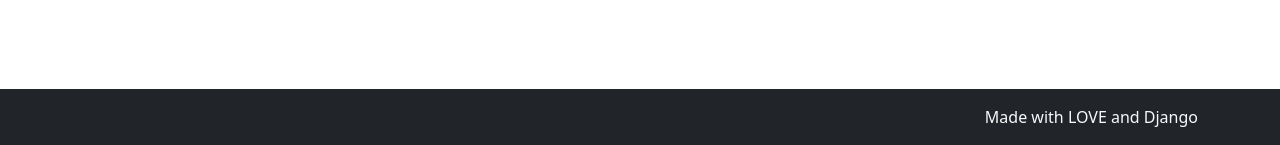
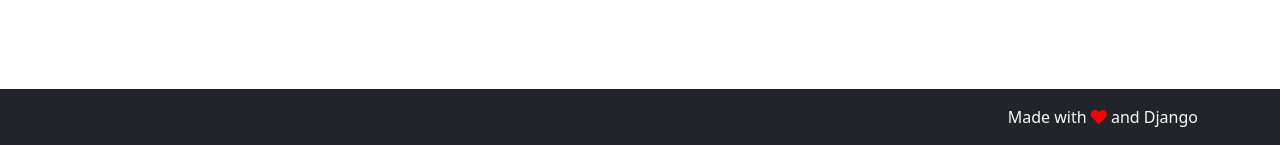
Before and after one commit to AhirwarAlok/MeetingPlanner, a Django app: page / in a window 1280 px wide. Shown: the part 655-800 px from the top of the page. Run offline with Django 3.2, Linux system fonts and the light colour scheme.

Commit message:
Adds heart icon to footer
- Adds font awesome CDN link
- Changes icon color to red

```diff
--- a/MeetingPlannerUI/static/MeetingPlannerUI/styles/main.css
+++ b/MeetingPlannerUI/static/MeetingPlannerUI/styles/main.css
@@ -7,3 +7,7 @@ footer {
     bottom: 0;
     left: 0;right: 0;
 }
+
+.heartIcon {
+    color: #ff0000;
+}
--- a/MeetingPlannerUI/templates/base.html
+++ b/MeetingPlannerUI/templates/base.html
@@ -12,6 +12,7 @@
     <link rel="shortcut icon" type="image/png" href="{% static 'MeetingPlannerUI/assets/favicon.ico' %}"/>
     <link href="https://cdn.jsdelivr.net/npm/bootstrap@5.0.0-beta2/dist/css/bootstrap.min.css" rel="stylesheet" integrity="sha384-BmbxuPwQa2lc/FVzBcNJ7UAyJxM6wuqIj61tLrc4wSX0szH/Ev+nYRRuWlolflfl" crossorigin="anonymous">
     <link rel="stylesheet" href="{% static 'MeetingPlannerUI/styles/main.css' %}">
+    <link rel="stylesheet" href="https://cdnjs.cloudflare.com/ajax/libs/font-awesome/5.15.3/css/all.min.css" integrity="sha512-iBBXm8fW90+nuLcSKlbmrPcLa0OT92xO1BIsZ+ywDWZCvqsWgccV3gFoRBv0z+8dLJgyAHIhR35VZc2oM/gI1w==" crossorigin="anonymous" />
     {% block style %}
     {% endblock %}
 
@@ -40,7 +41,7 @@
     </main>
     <footer class="bg-dark text-light">
         <div class="container py-3 text-end">
-            Made with LOVE and Django
+            Made with <i class="fas fa-heart heartIcon"></i> and Django
         </div>
     </footer>
 
```
